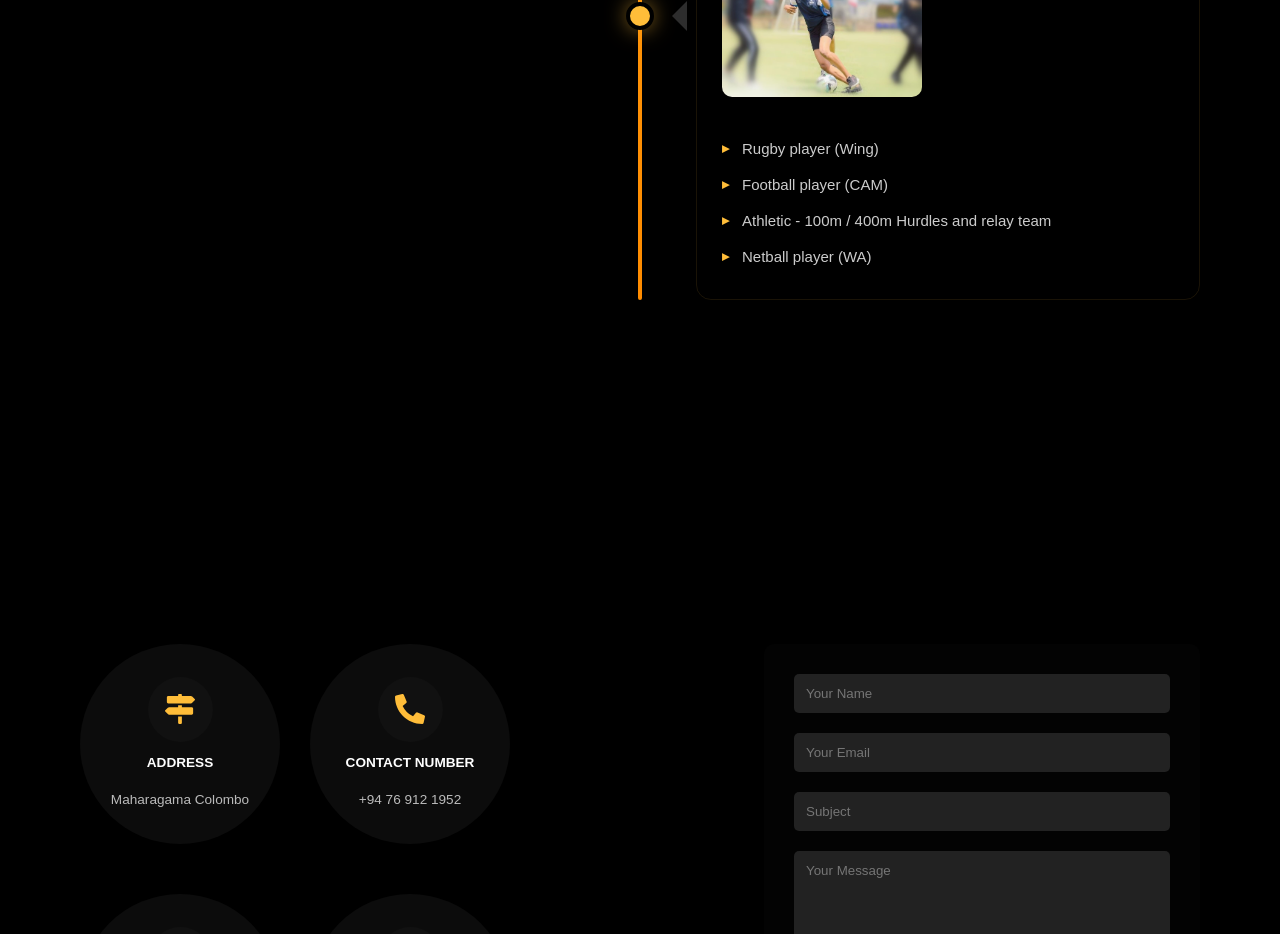
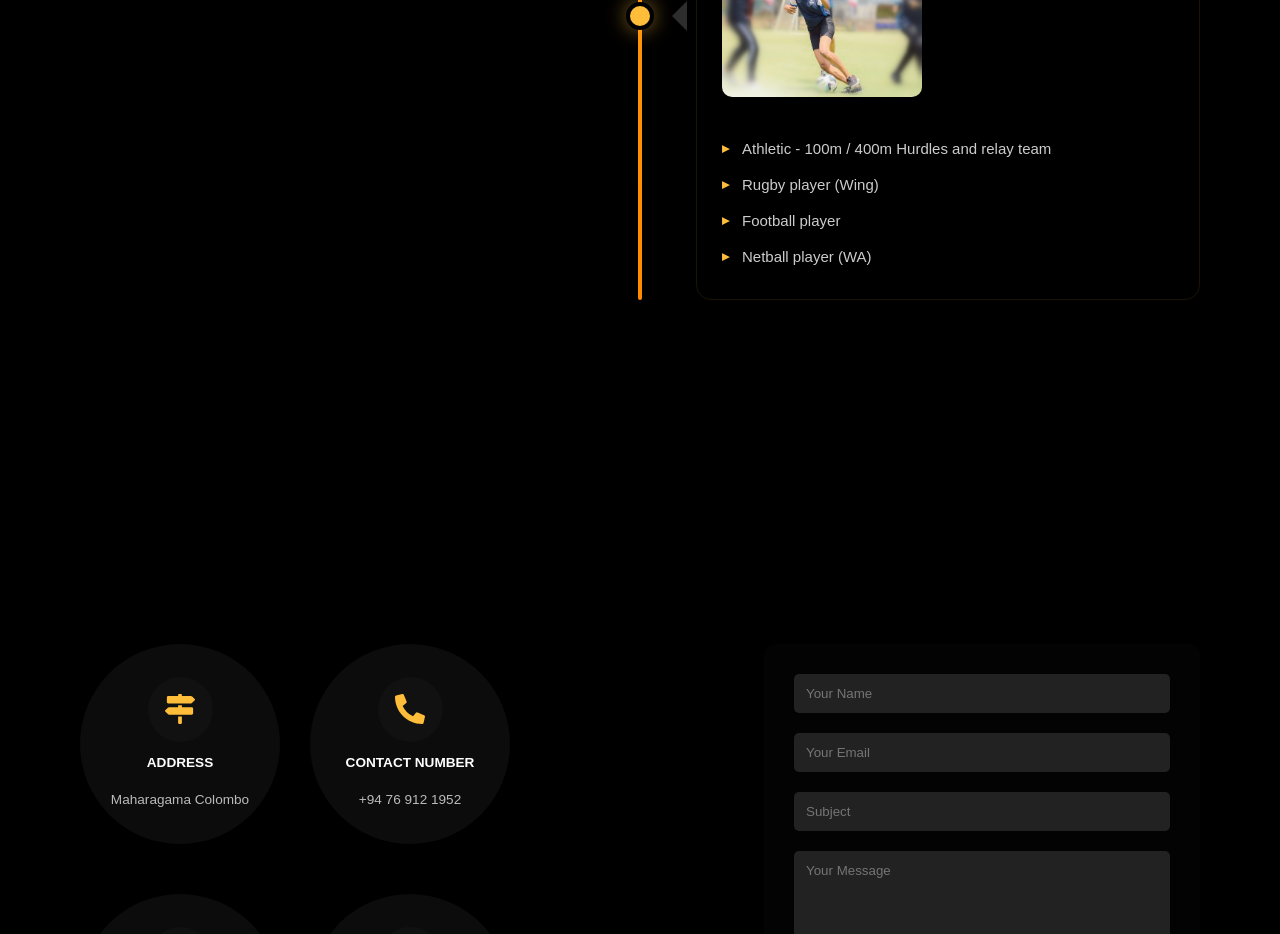
Before and after one commit to dulmini11/DulminiPortfolio, a React (Vite) app: page / in a window 1280 px wide. Shown: the part 6040-6974 px from the top of the page. Built offline with nearby package versions, Linux system fonts and the light colour scheme.

Commit message:
Update blog section with update cv

```diff
--- a/src/App.jsx
+++ b/src/App.jsx
@@ -606,9 +606,9 @@ useEffect(() => {
                   <div className="achievement-title">School & University</div>
                   <div className="achievement-meta">Informatics Institute of Technology / St. Thomas Girls' High School</div>
                   <img src={football} alt="University" className="achievement-img" />
+                  <p className="mt-4">Athletic - 100m / 400m Hurdles and relay team</p>
                   <p className="mt-4">Rugby player (Wing)</p>
-                  <p className="mt-4">Football player (CAM)</p>
-                  <p className="mt-4">Athletic - 100m / 400m Hurdles and relay team</p>
+                  <p className="mt-4">Football player </p>
                   <p className="mt-4">Netball player (WA)</p>
                 </div>
               </div>
```
Also changed, not shown: 1 other file (tests, documents, lock files or other folders).
